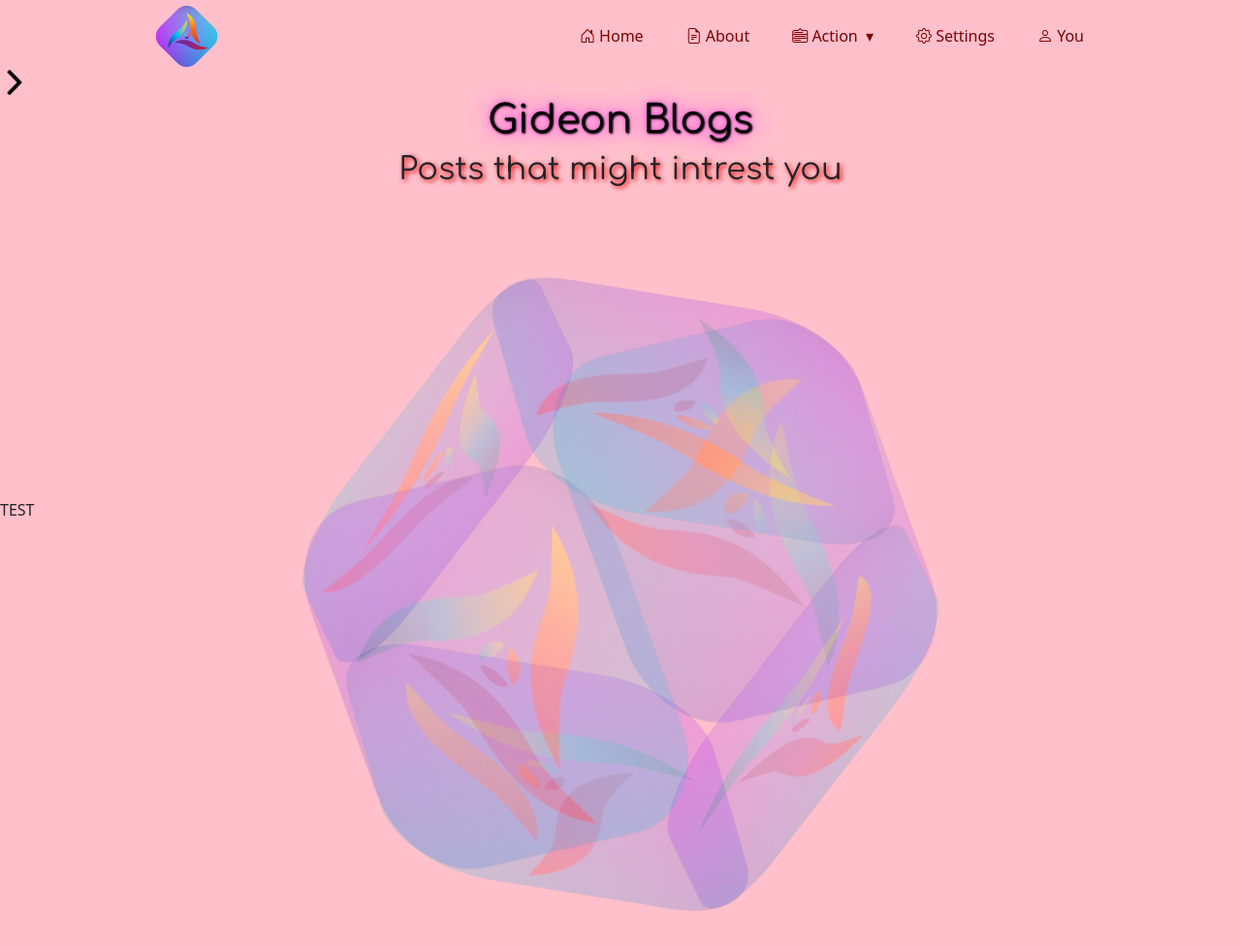
After one commit to arul-sinha/gideon-blogs, a Flask app: page /contact_dev in a window 1280 px wide. The commit adds this page. Shown: the whole page at 97% size. Run offline with Flask 2, Linux system fonts and the light colour scheme; parts of the project's set-up code (start-up, migrations or seed data) failed here and were passed over; some libraries are stand-ins or nearby versions.

```diff
--- a/website/app.py
+++ b/website/app.py
@@ -1,11 +1,12 @@
 from flask import Flask, render_template, redirect, request
 import subprocess as sp
 from cs50 import SQL
-#import yaml
+import yaml
 
 app = Flask("__name__")
-#config = yaml.load(open('configs/config.yaml'))
-#db = config["db"]
+config = yaml.load(open('configs/config.yaml'))
+db = config["db"]
+print(db)
 
 @app.route("/")
 def index():
@@ -23,7 +24,15 @@ def login():
 def reg_into_db():
     fname = request.form.get("reg_fname")
     print(fname)
-    return redirect("/")
+    return redirect("/msg_reg_success")
+
+@app.route("/contact_dev")
+def contact():
+    return render_template("contact.html")
+
+@app.route("/temp_layout")
+def layout_test():
+    return render_template("/layout.xml")
 
 @app.route("/about")
 def about():
--- a/website/configs/config.yaml
+++ b/website/configs/config.yaml
@@ -1 +1,3 @@
 db: SQL("sqlite:///../data/data.db")
+servername: server-gideonofficial
+server_port: 4545
--- a/website/static/animations.css
+++ b/website/static/animations.css
@@ -26,3 +26,13 @@
 @keyframes fullrotate {
     to {transform: rotate(360deg); left: 90px;}
 }
+
+@keyframes main_function_container_fadein {
+    from {opacity: 0%;}
+    to {opacity: 70%;}
+}
+
+@keyframes main_function_container_fadeout {
+    from {opacity: 70%;}
+    to {opacity: 0%;}
+}
--- a/website/static/script.js
+++ b/website/static/script.js
@@ -17,5 +17,15 @@ function closesidebar() {
 };
 
 function start() {
-    document.getElementById('logo_main').style.animation = '2s fullrotate '
+    document.getElementById('logo_main').style.animation = '2s fullrotate'
 }
+
+function logo_click() {
+    document.getElementById('main_function_container').style.display = 'block'
+    document.getElementById('main_function_container').style.animation = '4s main_function_container_fadein forwards'
+}
+
+function logo_click_exit() {
+    document.getElementById('main_function_container').style.animation = '2s main_function_container_fadeout forwards'
+    setTimeout(() => {  document.getElementById('main_function_container').style.display = 'none';}, 2100);
+}
--- a/website/static/slideshow/style.css
+++ b/website/static/slideshow/style.css
@@ -17,6 +17,14 @@ body {
   position: relative;
   overflow: hidden;
   height: 100%;
+  box-shadow: 1px 1px 2px #720764, 0 0 25px #720764, 0 0 5px rgb(212, 30, 182);
+}
+
+.CSSgal:hover {
+  position: relative;
+  overflow: hidden;
+  height: 100%;
+  box-shadow: none;
 }
 
 .CSSgal .slider {
--- a/website/static/styles_main.css
+++ b/website/static/styles_main.css
@@ -131,3 +143,66 @@ body {
   border-color: #e4f0b0;
   border-radius: 5%;
 }
+
+#main_function_container {
+  position: absolute;
+  z-index: 100;
+  display: none;
+  width: 100%;
+  position: absolute;
+  height: 900%;
+  background-color: black;
+  text-align: center;
+}
+
+#main_function_btn {
+  background: none;
+  display: block;
+  border: 3px solid white;
+  color: white;
+  width: 160px;
+  height: 80px;
+  border-radius: 10px;
+  transform: none;
+  cursor: pointer;
+  margin-left: auto;
+  margin-right: auto;
+  margin-top: 10px;
+  margin-bottom: 10px;
+  transition: 0.3s;
+}
+
+#main_function_btn:hover {
+  background: white;
+  color: black;
+}
+
+#main_function_btn:active {
+  background: white;
+  color: black;
+}
+
+#main_logo_cross_function {
+  text-align: left;
+  margin: 10px;
+  color: white;
+}
+
+::-webkit-scrollbar {
+  width: 10px;
+}
+
+::-webkit-scrollbar-track {
+  background: #000000;
+  border-radius: 10px;
+}
+
+::-webkit-scrollbar-thumb {
+  background: magenta;
+  border: 2px solid rgba(0, 0, 255, 0);
+  border-radius: 10px
+}
+
+::-webkit-scrollbar-thumb:hover {
+  background: purple;
+}
--- /dev/null
+++ b/website/templates/contact.html
@@ -0,0 +1,133 @@
+<!DOCTYPE html>
+<html>
+  <head>
+    <link rel="stylesheet" href="../static/styles_main.css" />
+    <script src="../static/script.js"></script>
+    <link rel="stylesheet" href="../static/animations.css" />
+    <link rel="stylesheet" href="../static/navbar/styles.css" />
+    <link rel="stylesheet" href="../static/slideshow/style.css" />
+
+    <link
+      rel="shortcut icon"
+      href="../static/images/logo.png"
+      type="image/x-icon"
+    />
+    <link rel="stylesheet" href="../static/contextmenu/styles.css" />
+    <script src="../static/contextmenu/script.js"></script>
+    <script src="../static/navbar/script_nojq.js"></script>
+    <script src="../static/jquery-3.6.1.min.js"></script>
+    <script src="../static/navbar/script.js"></script>
+    <link rel="stylesheet" href="../static/background/style.css" />
+    <script
+      src="https://cdn.jsdelivr.net/npm/bootstrap@5.2.3/dist/js/bootstrap.bundle.min.js"
+      integrity="sha384-kenU1KFdBIe4zVF0s0G1M5b4hcpxyD9F7jL+jjXkk+Q2h455rYXK/7HAuoJl+0I4"
+      crossorigin="anonymous"
+    ></script>
+    <link
+      rel="stylesheet"
+      href="https://cdn.jsdelivr.net/npm/bootstrap@5.0.2/dist/css/bootstrap.min.css"
+    />
+    <link
+      rel="stylesheet"
+      href="https://cdn.jsdelivr.net/npm/bootstrap-icons@1.5.0/font/bootstrap-icons.css"
+    />
+    <title>Gideon Blogs</title>
+  </head>
+  <body onload="start()">
+    <section class="navigation">
+      <div class="nav-container">
+        <div class="brand">
+          <a href="#!"
+            ><img
+              id="logo_main"
+              onmouseout="logo_rerotate()"
+              onmouseover="logo_rotate()"
+              src="../static/images/logo.png"
+              alt="PEAR"
+          /></a>
+        </div>
+        <nav>
+          <div class="nav-mobile">
+            <a id="nav-toggle" href="#!"><span></span></a>
+          </div>
+          <ul class="nav-list">
+            <li>
+              <a href="/"> <i class="bi bi-house-door"></i>&nbsp;Home</a>
+            </li>
+            <li>
+              <a href="/about"
+                ><i class="bi bi-file-earmark-text"></i>&nbsp;About</a
+              >
+            </li>
+            <li>
+              <a href="#!"><i class="bi bi-menu-down"></i>&nbsp;Action</a>
+              <ul class="nav-dropdown">
+                <li>
+                  <a href="#!">New Post</a>
+                </li>
+                <li>
+                  <a href="#!">New Stream</a>
+                </li>
+                <li>
+                  <a href="#!">New Image</a>
+                </li>
+                <li>
+                  <a href="#!">New Video</a>
+                </li>
+              </ul>
+            </li>
+            <li>
+              <a href="#!"><i class="bi bi-gear"></i>&nbsp;Settings</a>
+            </li>
+            <li>
+              <a href="/account"><i class="bi bi-person"></i>&nbsp;You</a>
+            </li>
+          </ul>
+        </nav>
+      </div>
+    </section>
+    <div id="sidebar_container">
+      <img
+        id="arrow"
+        src="../static/images/arrow.png"
+        onclick="opensidebar()"
+      />
+      <img
+        id="rearrow"
+        src="../static/images/rearrow.png"
+        onclick="closesidebar()"
+      />
+
+      <div id="sidebar">
+        <a href="/login" id="sidebarlink">Login</a><br />
+        <a href="/register" id="sidebarlink">Register</a><br />
+        <a href="/about" id="sidebarlink">About</a><br />
+      </div>
+    </div>
+    <h1 class="main_heading">Gideon Blogs</h1>
+    <h2 class="sub_heading">Posts that might intrest you</h2>
+    <br /><br /><br /><br /><br /><br /><br /><br /><br /><br /><br /><br /><br />
+    TEST
+    <div class="scene">
+      <div class="cube">
+        <div class="face top"><img src="../static/images/logo.png" /></div>
+        <div class="face bottom"><img src="../static/images/logo.png" /></div>
+        <div class="face left"><img src="../static/images/logo.png" /></div>
+        <div class="face right"><img src="../static/images/logo.png" /></div>
+        <div class="face front"><img src="../static/images/logo.png" /></div>
+        <div class="face back"><img src="../static/images/logo.png" /></div>
+      </div>
+    </div>
+    <div id="contextMenu" class="context-menu" style="display: none">
+      <ul>
+        <li><a href="poems.html">Services</a></li>
+        <li><a href="plays.html">View Profile</a></li>
+        <li><a href="stories.html">Home</a></li>
+        <li><a href="paintings.html">Help</a></li>
+        <li><a href="song_parodies.html">Load More</a></li>
+        <li><a href="All blogs.htm">Logout</a></li>
+      </ul>
+    </div>
+    <br /><br /><br /><br /><br /><br /><br /><br /><br /><br /><br /><br />
+  </body>
+</html>
```
Also changed, not shown: other parts of website/static/styles_main.css (+19 -7 lines), website/static/script.dev.js (added, +44 -0 lines), website/templates/index.html (+20 -5 lines), website/templates/layout.xml (+10 -1 lines), website/templates/login.html (+30 -24 lines), website/static/images/bg.jpg (added), website/static/images/loading.gif (added), website/static/login/styles.css (line endings or trailing spaces), 1 other file.
